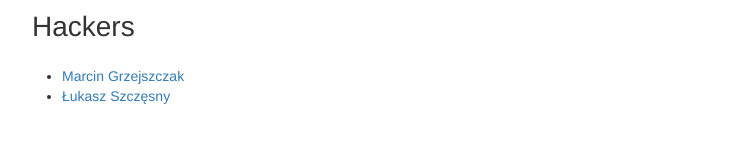
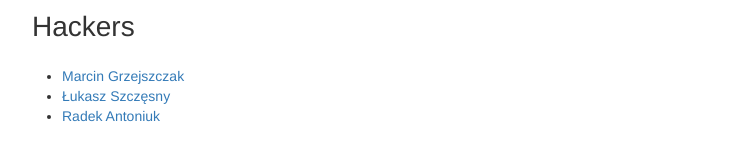
Before and after one commit to microhackathon-2015-03-juglodz/microhackathon-2015-03-juglodz.github.io, a Jekyll site: the page built from index.md, in a window 1280 px wide and 900 px high, scrolled down 2689 px. Shown: the part 729-890 px from the top of the window, without its empty margins (268-1011 px from the left). Built offline with Jekyll 4.4.1, drawn with Linux system fonts in a browser that asks for light colours; Markdown is read by kramdown in place of the engine named in the settings.

Commit message:
adding warden to attendee list

```diff
--- a/_data/attendees.yml
+++ b/_data/attendees.yml
@@ -5,3 +5,6 @@
 
 - name: Łukasz Szczęsny
   github_username: wybczu
+
+- name: Radek Antoniuk
+  github_username: warden
```
